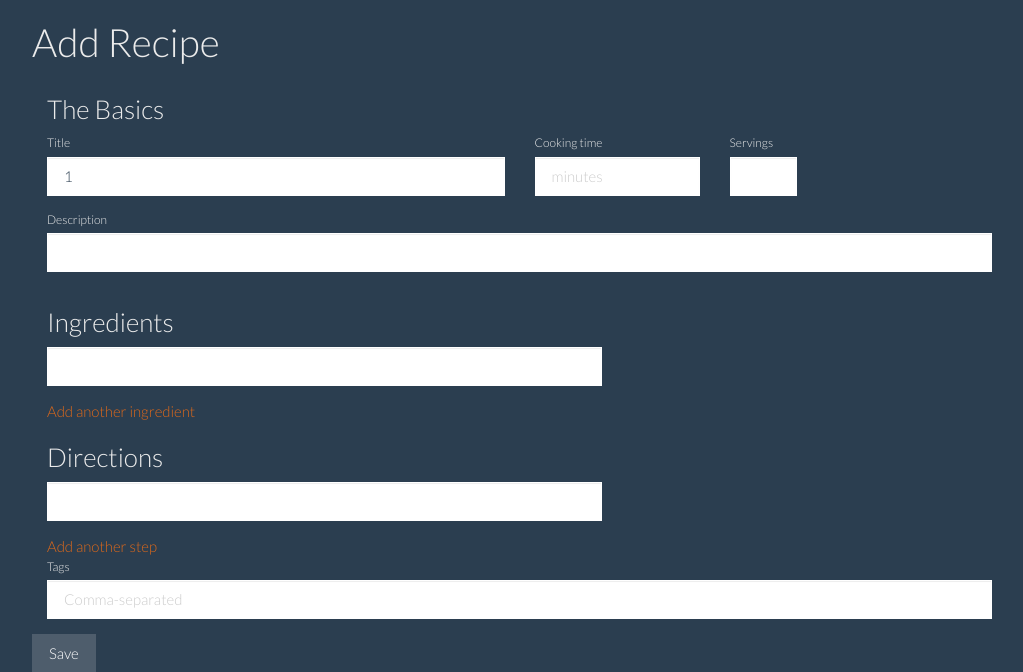
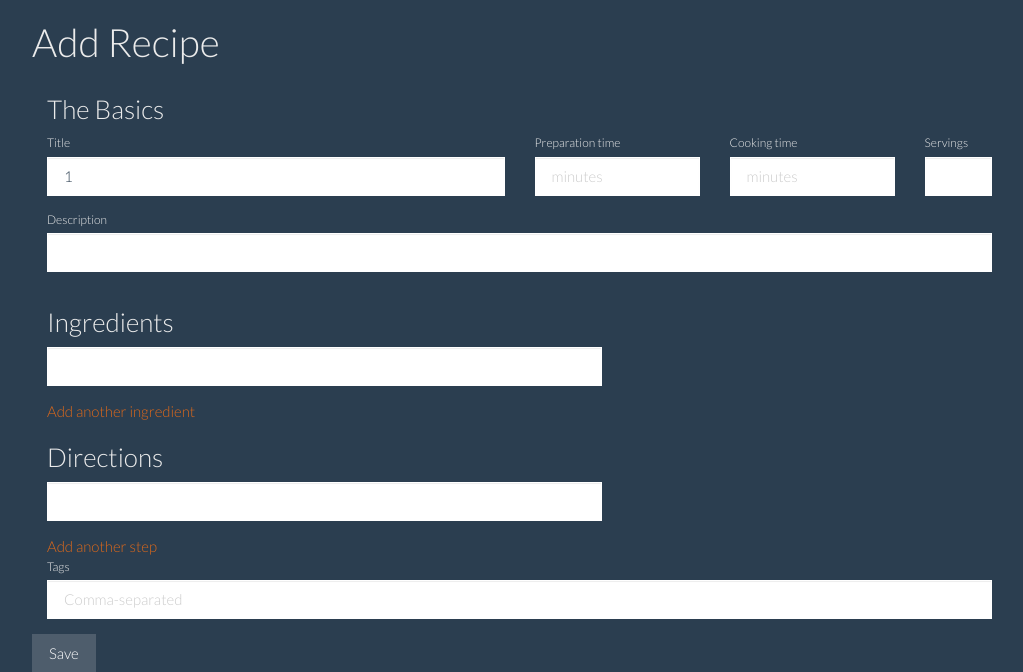
Before and after one commit to elastic/examples, a PHP site: page /add.php?title=1 in a window 1280 px wide. Shown: the top 672 px of the page, without its empty margins (38-1061 px from the left). Run offline with PHP 8.4, Linux system fonts and the light colour scheme; data that the repository does not hold is empty.

Commit message:
Updating and adding time fields

```diff
--- a/recipe_search_simple/public/add.php
+++ b/recipe_search_simple/public/add.php
@@ -74,8 +74,12 @@ if (!empty($message)) {
           <input name="title" value="<?php echo $_REQUEST['title']; ?>" required="true" class="form-control" />
         </div>
         <div class="col-xs-2">
-          <label for="cooking_time_min">Cooking time</label>
-          <input name="cooking_time_min" value="<?php echo $_REQUEST['cooking_time_min']; ?>" type="number" placeholder="minutes" class="form-control"/>
+          <label for="prep_time_min">Preparation time</label>
+          <input name="prep_time_min" value="<?php echo $_REQUEST['prep_time_min']; ?>" type="number" placeholder="minutes" class="form-control"/>
+        </div>
+        <div class="col-xs-2">
+          <label for="cook_time_min">Cooking time</label>
+          <input name="cook_time_min" value="<?php echo $_REQUEST['cook_time_min']; ?>" type="number" placeholder="minutes" class="form-control"/>
         </div>
         <div class="col-xs-1">
           <label for="servings">Servings</label>
```
